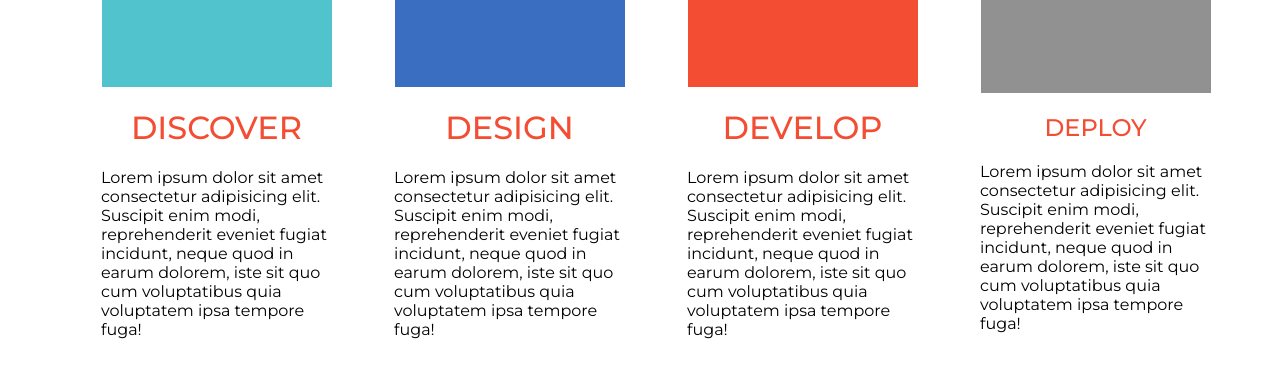
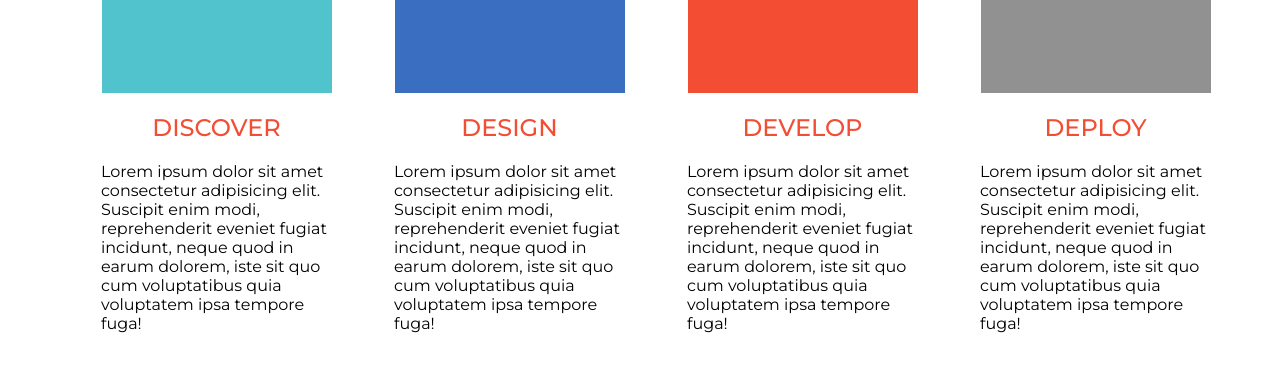
Before and after one commit to karolis879/03-Praktinis_darbas, a website: page index.html in a window 1280 px wide. Shown: the part 260-638 px from the top of the page. Drawn offline with Linux system fonts and the light colour scheme.

Commit message:
h2 changes

```diff
--- a/index.html
+++ b/index.html
@@ -18,7 +18,7 @@
                 </div>
             </div>
             <div class="title-text">
-                <h1 class="title">discover</h1>
+                <h2 class="title">discover</h2>
                 <p>Lorem ipsum dolor sit amet consectetur adipisicing elit. Suscipit enim modi, reprehenderit eveniet fugiat incidunt, neque quod in earum dolorem, iste sit quo cum voluptatibus quia voluptatem ipsa tempore fuga!</p>
             </div>
         </div>
@@ -31,7 +31,7 @@
                 </div>
             </div>
             <div class="title-text">
-                <h1 class="title">design</h1>
+                <h2 class="title">design</h2>
                 <p>Lorem ipsum dolor sit amet consectetur adipisicing elit. Suscipit enim modi, reprehenderit eveniet fugiat incidunt, neque quod in earum dolorem, iste sit quo cum voluptatibus quia voluptatem ipsa tempore fuga!</p>
             </div>
         </div>
@@ -44,7 +44,7 @@
                 </div>
             </div>
             <div class="title-text">
-                <h1 class="title">develop</h1>
+                <h2 class="title">develop</h2>
                 <p>Lorem ipsum dolor sit amet consectetur adipisicing elit. Suscipit enim modi, reprehenderit eveniet fugiat incidunt, neque quod in earum dolorem, iste sit quo cum voluptatibus quia voluptatem ipsa tempore fuga!</p>
             </div>
         </div>
@@ -57,7 +57,7 @@
                 </div>
             </div>
             <div class="title-text">
-                <h2 class="title">deploy</h1>
+                <h2 class="title">deploy</h2>
                 <p>Lorem ipsum dolor sit amet consectetur adipisicing elit. Suscipit enim modi, reprehenderit eveniet fugiat incidunt, neque quod in earum dolorem, iste sit quo cum voluptatibus quia voluptatem ipsa tempore fuga!</p>
             </div>
         </div>
```
